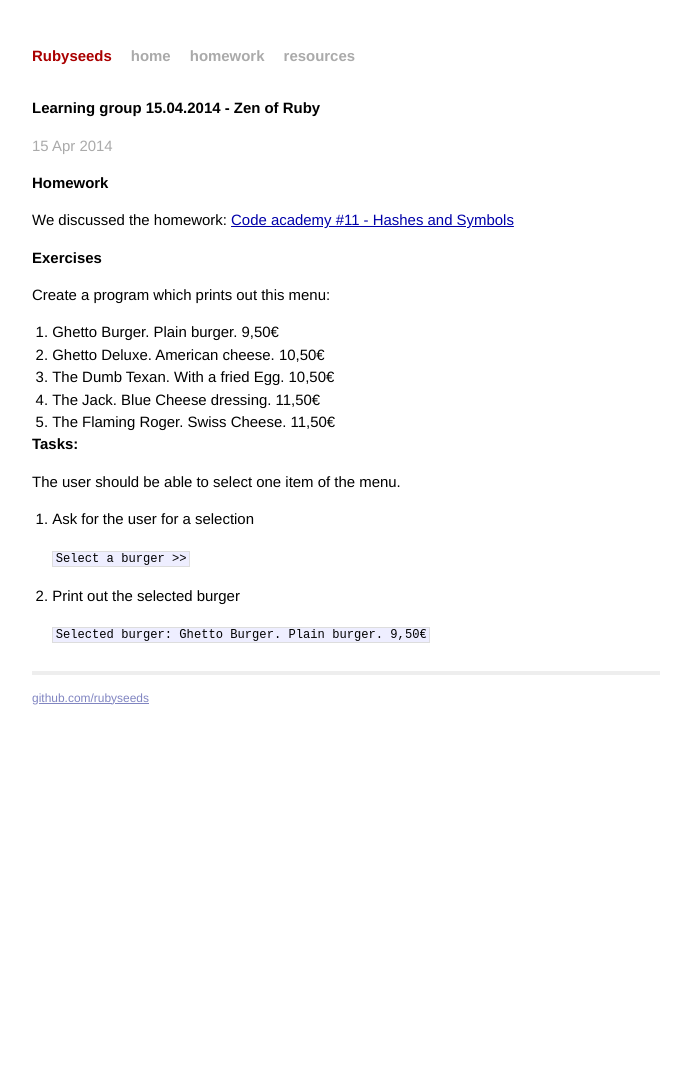
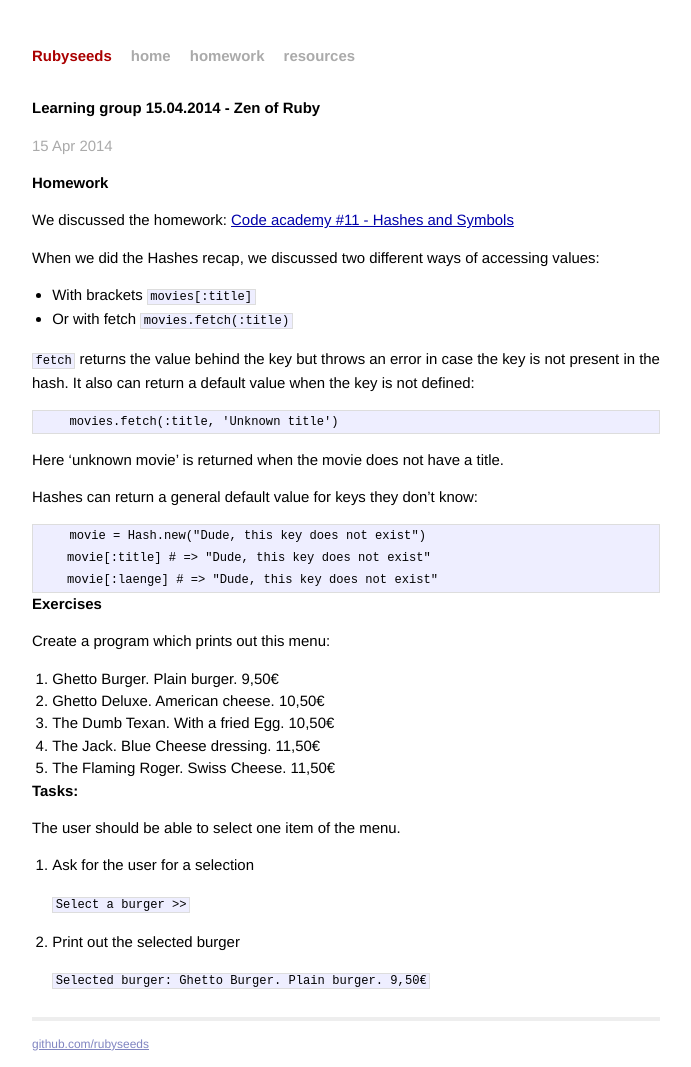
Before and after one commit to LydKo/materials, a Jekyll site: the page built from _posts/2014-04-15-zen-of-ruby.md, in a window 1280 px wide. Shown: the whole page, without its empty margins (294-985 px from the left). Built offline with Jekyll 4.4.1, drawn with Linux system fonts in a browser that asks for light colours; Markdown is read by kramdown in place of the engine named in the settings; before the commit the page ends 945 px from its top, so only the background shows below that.

Commit message:
Added section about default values for Hashes

````diff
--- a/_posts/2014-04-15-zen-of-ruby.md
+++ b/_posts/2014-04-15-zen-of-ruby.md
@@ -10,6 +10,27 @@ category: materials
 
 We discussed the homework: [Code academy #11 - Hashes and
 Symbols](http://www.codecademy.com/de/courses/ruby-beginner-en-Qn7Qw/0/1?curriculum_id=5059f8619189a5000201fbcb)
+
+When we did the Hashes recap, we discussed two different ways of accessing values:
+
+- With brackets `movies[:title]`
+- Or with fetch `movies.fetch(:title)`
+
+`fetch` returns the value behind the key but throws an error in case the key is not present in the hash.
+It also can return a default value when the key is not defined:
+
+```Ruby
+    movies.fetch(:title, 'Unknown title')
+```
+Here 'unknown movie' is returned when the movie does not have a title.
+
+Hashes can return a general default value for keys they don't know:
+
+```Ruby
+    movie = Hash.new("Dude, this key does not exist")
+    movie[:title] # => "Dude, this key does not exist"
+    movie[:laenge] # => "Dude, this key does not exist"
+```
 
 # Exercises
 
````
